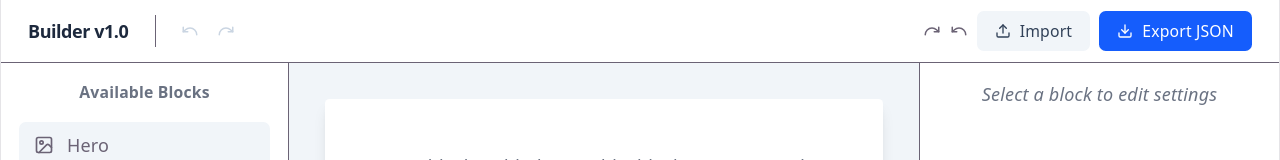
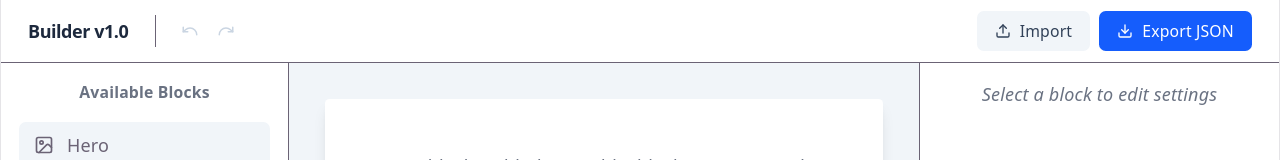
Before and after one commit to terrence-celestine/block-builder, a React (Vite) app: page / in a window 1280 px wide. Shown: the top 160 px of the page. Built offline with nearby package versions, Linux system fonts and the light colour scheme.

Commit message:
removed duplicate redo/undo icons

```diff
--- a/src/components/Header.tsx
+++ b/src/components/Header.tsx
@@ -39,8 +39,6 @@ export const Header = () => {
       </div>
 
       <div className="flex items-center gap-2">
-         <Redo size={18}  onClick={redo} cursor={canRedo ? 'pointer' : 'not-allowed'}/>
-          <Undo size={18}  onClick={undo} cursor={canUndo ? 'pointer' : 'not-allowed'}/>
           <ImportButton />
           <SaveButton />
       </div>
```
